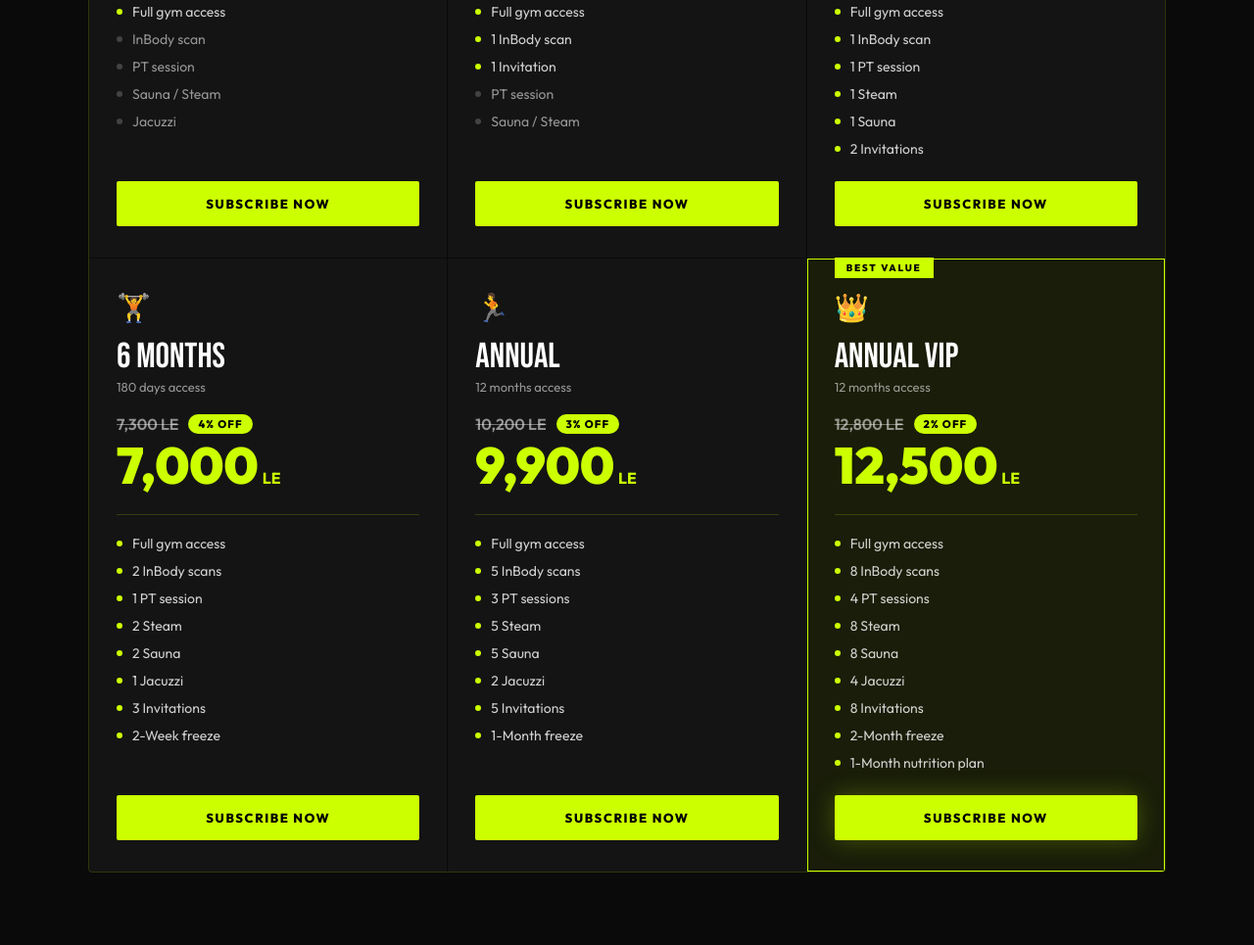
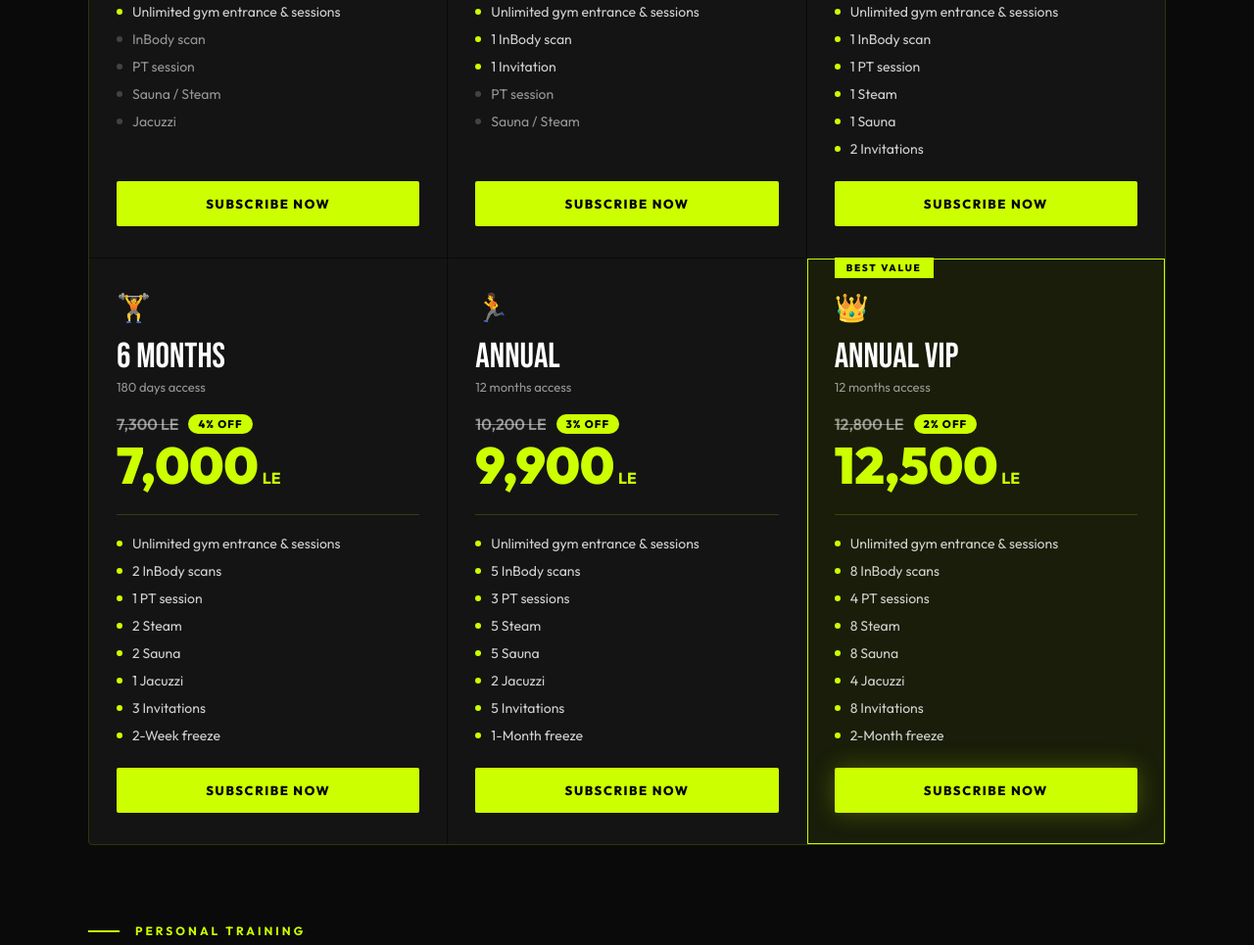
Before and after one commit to ahmed22362/u1gym, a plain HTML site: page index.html in a window 1280 px wide. Shown: the part 1403-2368 px from the top of the page at 98% size. Drawn offline with Linux system fonts and the light colour scheme.

Commit message:
Update gym access descriptions to clarify membership benefits

```diff
--- a/index.html
+++ b/index.html
@@ -1279,7 +1279,7 @@
             </div>
             <div class="plan-divider"></div>
             <ul class="plan-perks" data-plan-perks="1m">
-              <li>Full gym access</li>
+              <li>Unlimited gym entrance & sessions</li>
             </ul>
             <div class="plan-subscribe-spacer"></div>
             <a
@@ -1307,7 +1307,7 @@
             </div>
             <div class="plan-divider"></div>
             <ul class="plan-perks" data-plan-perks="2m">
-              <li>Full gym access</li>
+              <li>Unlimited gym entrance & sessions</li>
             </ul>
             <div class="plan-subscribe-spacer"></div>
             <a
@@ -1335,7 +1335,7 @@
             </div>
             <div class="plan-divider"></div>
             <ul class="plan-perks" data-plan-perks="3m">
-              <li>Full gym access</li>
+              <li>Unlimited gym entrance & sessions</li>
             </ul>
             <div class="plan-subscribe-spacer"></div>
             <a
@@ -1363,7 +1363,7 @@
             </div>
             <div class="plan-divider"></div>
             <ul class="plan-perks" data-plan-perks="6m">
-              <li>Full gym access</li>
+              <li>Unlimited gym entrance & sessions</li>
             </ul>
             <div class="plan-subscribe-spacer"></div>
             <a
@@ -1391,7 +1391,7 @@
             </div>
             <div class="plan-divider"></div>
             <ul class="plan-perks" data-plan-perks="an">
-              <li>Full gym access</li>
+              <li>Unlimited gym entrance & sessions</li>
             </ul>
             <div class="plan-subscribe-spacer"></div>
             <a
@@ -1420,7 +1420,7 @@
             </div>
             <div class="plan-divider"></div>
             <ul class="plan-perks" data-plan-perks="vip">
-              <li>Full gym access</li>
+              <li>Unlimited gym entrance & sessions</li>
             </ul>
             <div class="plan-subscribe-spacer"></div>
             <a
--- a/index.js
+++ b/index.js
@@ -181,7 +181,7 @@
   var PERKS = {
     '1m': {
       en: [
-        { text: 'Full gym access', dim: false },
+        { text: 'Unlimited gym entrance & sessions', dim: false },
         { text: 'InBody scan', dim: true },
         { text: 'PT session', dim: true },
         { text: 'Sauna / Steam', dim: true },
@@ -189,7 +189,7 @@
       ],
       ar: [
         {
-          text: '\u062f\u062e\u0648\u0644 \u0643\u0627\u0645\u0644 \u0644\u0644\u062c\u064a\u0645',
+          text: '\u062f\u062e\u0648\u0644 \u063a\u064a\u0631 \u0645\u062d\u062f\u0648\u062f \u0644\u0644\u062c\u064a\u0645 \u0648\u062d\u0635\u0635 \u063a\u064a\u0631 \u0645\u062d\u062f\u0648\u062f\u0629',
           dim: false,
         },
         { text: '\u0641\u062d\u0635 InBody', dim: true },
@@ -206,7 +206,7 @@
     },
     '2m': {
       en: [
-        { text: 'Full gym access', dim: false },
+        { text: 'Unlimited gym entrance & sessions', dim: false },
         { text: '1 InBody scan', dim: false },
         { text: '1 Invitation', dim: false },
         { text: 'PT session', dim: true },
@@ -214,7 +214,7 @@
       ],
       ar: [
         {
-          text: '\u062f\u062e\u0648\u0644 \u0643\u0627\u0645\u0644 \u0644\u0644\u062c\u064a\u0645',
+          text: '\u062f\u062e\u0648\u0644 \u063a\u064a\u0631 \u0645\u062d\u062f\u0648\u062f \u0644\u0644\u062c\u064a\u0645 \u0648\u062d\u0635\u0635 \u063a\u064a\u0631 \u0645\u062d\u062f\u0648\u062f\u0629',
           dim: false,
         },
         {
@@ -237,7 +237,7 @@
     },
     '3m': {
       en: [
-        { text: 'Full gym access', dim: false },
+        { text: 'Unlimited gym entrance & sessions', dim: false },
         { text: '1 InBody scan', dim: false },
         { text: '1 PT session', dim: false },
         { text: '1 Steam', dim: false },
@@ -246,7 +246,7 @@
       ],
       ar: [
         {
-          text: '\u062f\u062e\u0648\u0644 \u0643\u0627\u0645\u0644 \u0644\u0644\u062c\u064a\u0645',
+          text: '\u062f\u062e\u0648\u0644 \u063a\u064a\u0631 \u0645\u062d\u062f\u0648\u062f \u0644\u0644\u062c\u064a\u0645 \u0648\u062d\u0635\u0635 \u063a\u064a\u0631 \u0645\u062d\u062f\u0648\u062f\u0629',
           dim: false,
         },
         {
@@ -270,7 +270,7 @@
     },
     '6m': {
       en: [
-        { text: 'Full gym access', dim: false },
+        { text: 'Unlimited gym entrance & sessions', dim: false },
         { text: '2 InBody scans', dim: false },
         { text: '1 PT session', dim: false },
         { text: '2 Steam', dim: false },
@@ -281,7 +281,7 @@
       ],
       ar: [
         {
-          text: '\u062f\u062e\u0648\u0644 \u0643\u0627\u0645\u0644 \u0644\u0644\u062c\u064a\u0645',
+          text: '\u062f\u062e\u0648\u0644 \u063a\u064a\u0631 \u0645\u062d\u062f\u0648\u062f \u0644\u0644\u062c\u064a\u0645 \u0648\u062d\u0635\u0635 \u063a\u064a\u0631 \u0645\u062d\u062f\u0648\u062f\u0629',
           dim: false,
         },
         { text: '\u0641\u062d\u0635\u0627 InBody', dim: false },
@@ -310,7 +310,7 @@
     },
     an: {
       en: [
-        { text: 'Full gym access', dim: false },
+        { text: 'Unlimited gym entrance & sessions', dim: false },
         { text: '5 InBody scans', dim: false },
         { text: '3 PT sessions', dim: false },
         { text: '5 Steam', dim: false },
@@ -321,7 +321,7 @@
       ],
       ar: [
         {
-          text: '\u062f\u062e\u0648\u0644 \u0643\u0627\u0645\u0644 \u0644\u0644\u062c\u064a\u0645',
+          text: '\u062f\u062e\u0648\u0644 \u063a\u064a\u0631 \u0645\u062d\u062f\u0648\u062f \u0644\u0644\u062c\u064a\u0645 \u0648\u062d\u0635\u0635 \u063a\u064a\u0631 \u0645\u062d\u062f\u0648\u062f\u0629',
           dim: false,
         },
         { text: '5 \u0641\u062d\u0648\u0635\u0627\u062a InBody', dim: false },
@@ -350,7 +350,7 @@
     },
     vip: {
       en: [
-        { text: 'Full gym access', dim: false },
+        { text: 'Unlimited gym entrance & sessions', dim: false },
         { text: '8 InBody scans', dim: false },
         { text: '4 PT sessions', dim: false },
         { text: '8 Steam', dim: false },
@@ -358,11 +358,10 @@
         { text: '4 Jacuzzi', dim: false },
         { text: '8 Invitations', dim: false },
         { text: '2-Month freeze', dim: false },
-        { text: '1-Month nutrition plan', dim: false },
       ],
       ar: [
         {
-          text: '\u062f\u062e\u0648\u0644 \u0643\u0627\u0645\u0644 \u0644\u0644\u062c\u064a\u0645',
+          text: '\u062f\u062e\u0648\u0644 \u063a\u064a\u0631 \u0645\u062d\u062f\u0648\u062f \u0644\u0644\u062c\u064a\u0645 \u0648\u062d\u0635\u0635 \u063a\u064a\u0631 \u0645\u062d\u062f\u0648\u062f\u0629',
           dim: false,
         },
         { text: '8 \u0641\u062d\u0648\u0635\u0627\u062a InBody', dim: false },
@@ -385,10 +384,6 @@
         { text: '8 \u062f\u0639\u0648\u0627\u062a', dim: false },
         {
           text: '\u062a\u062c\u0645\u064a\u062f \u0634\u0647\u0631\u0627\u0646',
-          dim: false,
-        },
-        {
-          text: '\u062e\u0637\u0629 \u062a\u063a\u0630\u064a\u0629 \u0644\u0645\u062f\u0629 \u0634\u0647\u0631',
           dim: false,
         },
       ],
@@ -525,6 +520,15 @@
       el.textContent = isAR ? 'جم' : 'LE';
     });
 
+    // Old amount currency in plan cards
+    document.querySelectorAll('.old-amount').forEach(function (el) {
+      if (!el.dataset.oldAmountEn)
+        el.dataset.oldAmountEn = el.textContent.trim();
+      el.textContent = isAR
+        ? el.dataset.oldAmountEn.replace(/\bLE\b/g, 'جم')
+        : el.dataset.oldAmountEn;
+    });
+
     // Hours — translate AM/PM
     document.querySelectorAll('.hours-time').forEach(function (el) {
       if (!el.dataset.hoursEn) el.dataset.hoursEn = el.textContent.trim();
```
